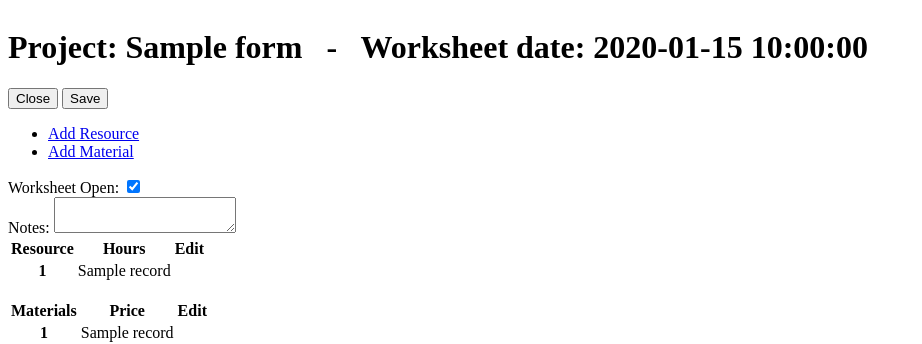
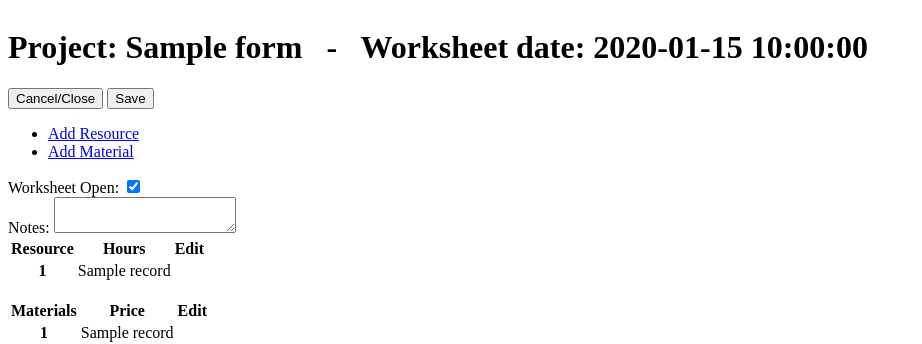
Before and after one commit to tigelane/dlt_worksheets, a Flask app: template templates/edit_ws.html in a window 1280 px wide. Shown: the top 344 px of the page, without its empty margins (0-922 px from the left). Run offline with Flask 2, Linux system fonts and the light colour scheme; the template is opened without the code that fills it: most values are stand-ins (such as "Sample title", 1, 10 or a date in 2020).

Commit message:
Removed some old junk

```diff
--- a/templates/edit_ws.html
+++ b/templates/edit_ws.html
@@ -11,11 +11,7 @@
     <h1>Project: {{form_data["project_name"]}} &ensp;-&ensp; Worksheet date: {{form_data["date"]}}</h1>
 
 
-    <button type="submit" name="close" value= "close" class="ui-shadow ui-icon-delete ui-btn-icon-left ui-btn ui-btn-left ui-corner-all ui-mini">Close</button>
-    <!--- Old buttons
-    <a href="/save/close" data-icon="back" class="ui-btn-left" >Close</a>
-    <a href="/save" data-icon="check" class="ui-btn-right">Save</a>
-    -->
+    <button type="submit" name="close" value= "close" class="ui-shadow ui-icon-delete ui-btn-icon-left ui-btn ui-btn-left ui-corner-all ui-mini">Cancel/Close</button>
     <button type="submit" name="save" value="save" class="ui-shadow ui-icon-check ui-btn-icon-right ui-btn ui-btn-right ui-corner-all ui-mini">Save</button>
 
     <div data-role="navbar" data-theme={{theme}}>
```
